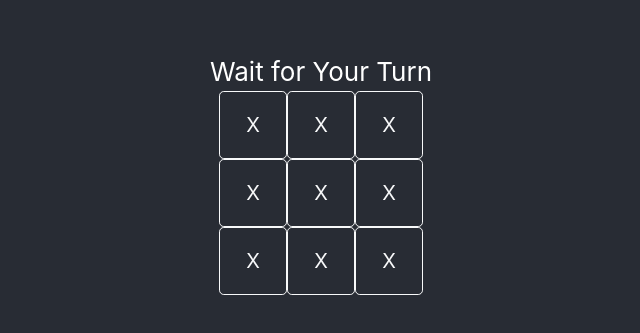
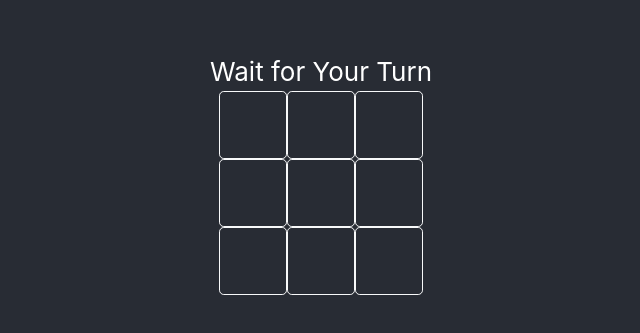
Before and after one commit to GowthamSiddarth/tic-tac-toe, a React (Create React App) app: page /play-game in a window 1280 px wide. Shown: the part 227-560 px from the top of the page, without its empty margins (319-959 px from the left). Built offline with nearby package versions, Linux system fonts and the light colour scheme.

Commit message:
Call makeAMove action when onClick event is triggered on button click

```diff
--- a/src/components/GameBoard.js
+++ b/src/components/GameBoard.js
@@ -1,11 +1,28 @@
-import React from "react";
+import React, { useState } from "react";
 import "../App.css";
+
+import PropTypes from "prop-types";
+import { connect } from "react-redux";
+import { bindActionCreators } from "redux";
+import { withRouter } from "react-router-dom";
 
 import { Button, Container, Row, Col } from "react-bootstrap";
 
+import { makeAMove } from "../redux/actions/playerActions";
+
 function Square(props) {
+    const [buttonText, setButtonText] = useState('');
+
+    const onSquareClick = (event) => {
+        event.preventDefault();
+        if (props.myTurn) {
+            setButtonText("CIRCLE" === props.playerSymbol ? 'O' : 'X');
+            props.makeAMove({ playerId: props.playerId, gameId: props.gameId, row: props.row, col: props.col })
+        }
+    };
+
     return (
-        <Button block={true} variant="outline-light" size="lg" style={{ height: "68px", width: "68px" }}>X</Button>
+        <Button block={true} variant="outline-light" size="lg" style={{ height: "68px", width: "68px" }} onClick={onSquareClick}>{buttonText}</Button>
     );
 }
 
@@ -13,19 +30,19 @@ function Board(props) {
     return (
         <Container>
             <Row className="justify-content-md-center no-gutters">
-                <Col md="auto"><Square /></Col>
-                <Col md="auto"><Square /></Col>
-                <Col md="auto"><Square /></Col>
+                <Col md="auto"><Square row={0} col={0} myTurn={props.myTurn} playerSymbol={props.playerSymbol} makeAMove={props.makeAMove} playerId={props.playerId} gameId={props.gameId} /></Col>
+                <Col md="auto"><Square row={0} col={1} myTurn={props.myTurn} playerSymbol={props.playerSymbol} makeAMove={props.makeAMove} playerId={props.playerId} gameId={props.gameId} /></Col>
+                <Col md="auto"><Square row={0} col={2} myTurn={props.myTurn} playerSymbol={props.playerSymbol} makeAMove={props.makeAMove} playerId={props.playerId} gameId={props.gameId} /></Col>
             </Row>
             <Row className="justify-content-md-center no-gutters">
-                <Col md="auto"><Square /></Col>
-                <Col md="auto"><Square /></Col>
-                <Col md="auto"><Square /></Col>
+                <Col md="auto"><Square row={1} col={0} myTurn={props.myTurn} playerSymbol={props.playerSymbol} makeAMove={props.makeAMove} playerId={props.playerId} gameId={props.gameId} /></Col>
+                <Col md="auto"><Square row={1} col={1} myTurn={props.myTurn} playerSymbol={props.playerSymbol} makeAMove={props.makeAMove} playerId={props.playerId} gameId={props.gameId} /></Col>
+                <Col md="auto"><Square row={1} col={2} myTurn={props.myTurn} playerSymbol={props.playerSymbol} makeAMove={props.makeAMove} playerId={props.playerId} gameId={props.gameId} /></Col>
             </Row>
             <Row className="justify-content-md-center no-gutters">
-                <Col md="auto"><Square /></Col>
-                <Col md="auto"><Square /></Col>
-                <Col md="auto"><Square /></Col>
+                <Col md="auto"><Square row={2} col={0} myTurn={props.myTurn} playerSymbol={props.playerSymbol} makeAMove={props.makeAMove} playerId={props.playerId} gameId={props.gameId} /></Col>
+                <Col md="auto"><Square row={2} col={1} myTurn={props.myTurn} playerSymbol={props.playerSymbol} makeAMove={props.makeAMove} playerId={props.playerId} gameId={props.gameId} /></Col>
+                <Col md="auto"><Square row={2} col={2} myTurn={props.myTurn} playerSymbol={props.playerSymbol} makeAMove={props.makeAMove} playerId={props.playerId} gameId={props.gameId} /></Col>
             </Row>
         </Container>
     );
@@ -33,8 +50,29 @@ function Board(props) {
 
 function GameBoard(props) {
     return (
-        <Board />
+        <Board myTurn={props.myTurn} playerSymbol={props.playerSymbol} makeAMove={props.makeAMove} playerId={props.playerId} gameId={props.gameId} />
     );
 }
 
-export default GameBoard;
+GameBoard.propTypes = {
+    playerId: PropTypes.string.isRequired,
+    gameRoomId: PropTypes.string.isRequired,
+    gameId: PropTypes.string.isRequired,
+    playerSymbol: PropTypes.string.isRequired,
+    myTurn: PropTypes.bool.isRequired,
+    makeAMove: PropTypes.func
+};
+
+const mapStateToProps = state => ({
+    playerId: state.player.playerId,
+    gameRoomId: state.player.gameRoomId,
+    gameId: state.player.gameId,
+    playerSymbol: state.player.playerSymbol,
+    myTurn: state.player.myTurn
+});
+
+const mapDispatchToProps = dispatch => ({
+    makeAMove: bindActionCreators(makeAMove, dispatch)
+});
+
+export default connect(mapStateToProps, mapDispatchToProps)(withRouter(GameBoard));
--- a/src/redux/actions/playerActions.js
+++ b/src/redux/actions/playerActions.js
@@ -1,7 +1,7 @@
 import axios from 'axios';
 import qs from "qs";
 
-import { ERROR, CREATE_PLAYER, CREATE_GAME_ROOM, START_NEW_GAME, CLEAR_ERROR_MESSAGE, JOIN_GAME_ROOM, IS_MY_TURN } from "./types";
+import { ERROR, CREATE_PLAYER, CREATE_GAME_ROOM, START_NEW_GAME, CLEAR_ERROR_MESSAGE, JOIN_GAME_ROOM, IS_MY_TURN, MAKE_A_MOVE } from "./types";
 
 export const createPlayer = (playerName) => dispatch => {
     axios.get('/api/v1/v0/create-player/' + playerName)
@@ -63,6 +63,19 @@ export const startNewGame = (reqBody) => dispatch => {
         }));
 }
 
+export const makeAMove = (reqBody) => dispatch => {
+    console.log(reqBody);
+    axios.post('/api/v1/v0/make-a-move', qs.stringify(reqBody))
+        .then(resp => dispatch({
+            type: MAKE_A_MOVE,
+            payload: resp.data.message
+        }))
+        .catch(err => dispatch({
+            type: ERROR,
+            payload: err.response.data.message
+        }));
+}
+
 export const isMyTurn = (reqBody) => dispatch => {
     axios.post('/api/v1/v0/is-my-turn', qs.stringify(reqBody))
         .then(resp => dispatch({
--- a/src/redux/actions/types.js
+++ b/src/redux/actions/types.js
@@ -5,4 +5,5 @@ export const CREATE_GAME_ROOM = "CREATE_GAME_ROOM";
 export const JOIN_GAME_ROOM = "JOIN_GAME_ROOM";
 export const START_NEW_GAME = "START_NEW_GAME";
 export const IS_MY_TURN = "IS_MY_TURN";
+export const MAKE_A_MOVE = "MAKE_A_MOVE";
 export const CLEAR_ERROR_MESSAGE = "CLEAR_ERROR_MESSAGE";
```
